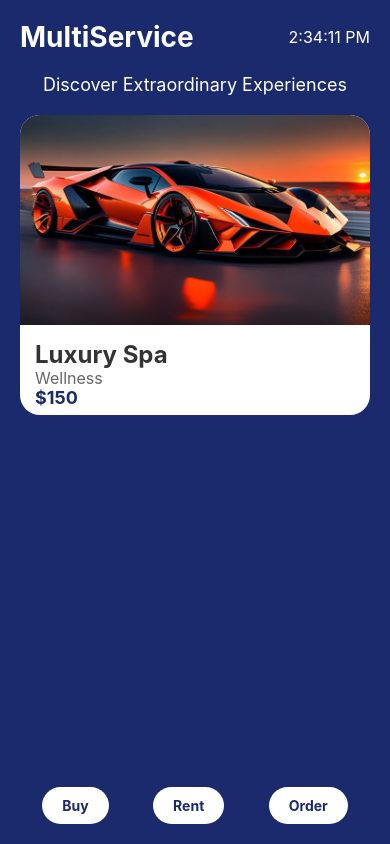
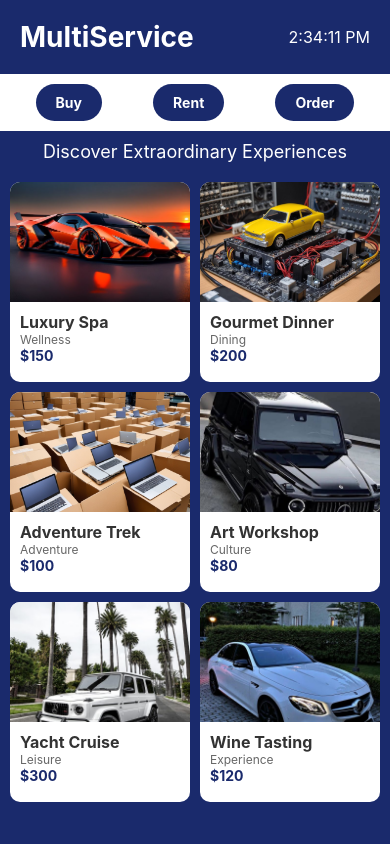
Before and after one commit to kappyrw/all-in-one, a React Native app: screen /HomeScreen in a window 390 px wide. Built offline with nearby package versions, Linux system fonts and the light colour scheme.

Commit message:
I have added the top sctions of rent,buy and order i have also added the grid made of two columns

```diff
--- a/src/screens/HomeScreen.js
+++ b/src/screens/HomeScreen.js
@@ -1,5 +1,5 @@
-import React, { useRef, useEffect, useState } from "react";
-import { StyleSheet, View, Text, Image, TouchableOpacity, Animated, Dimensions } from "react-native";
+import React, { useState, useEffect } from "react";
+import { StyleSheet, View, Text, Image, TouchableOpacity, ScrollView, Dimensions } from "react-native";
 import { SafeAreaView } from "react-native-safe-area-context";
 
 // Import product images (assuming they're still needed)
@@ -23,7 +23,6 @@ const initialServices = [
 
 const HomeScreen = ({ navigation }) => {
   const [currentTime, setCurrentTime] = useState(new Date().toLocaleTimeString());
-  const scrollX = useRef(new Animated.Value(0)).current;
   const [selectedService, setSelectedService] = useState(null);
 
   useEffect(() => {
@@ -34,29 +33,15 @@ const HomeScreen = ({ navigation }) => {
     return () => clearInterval(timerID);
   }, []);
 
-  const renderService = ({ item, index }) => {
-    const inputRange = [
-      (index - 1) * width,
-      index * width,
-      (index + 1) * width
-    ];
-
-    const scale = scrollX.interpolate({
-      inputRange,
-      outputRange: [0.8, 1, 0.8],
-      extrapolate: 'clamp'
-    });
-
+  const renderService = (item) => {
     return (
-      <TouchableOpacity onPress={() => setSelectedService(item)}>
-        <Animated.View style={[styles.serviceCard, { transform: [{ scale }] }]}>
+      <TouchableOpacity key={item.id} onPress={() => setSelectedService(item)} style={styles.serviceCard}>
         <Image source={item.image} style={styles.serviceImage} />
         <View style={styles.serviceInfo}>
           <Text style={styles.serviceName}>{item.name}</Text>
           <Text style={styles.serviceCategory}>{item.category}</Text>
           <Text style={styles.servicePrice}>{item.price}</Text>
         </View>
-        </Animated.View>
       </TouchableOpacity>
     );
   };
@@ -68,20 +53,23 @@ const HomeScreen = ({ navigation }) => {
         <Text style={styles.timeText}>{currentTime}</Text>
       </View>
 
+      <View style={styles.topButtons}>
+        <TouchableOpacity style={styles.topButton}>
+          <Text style={styles.topButtonText}>Buy</Text>
+        </TouchableOpacity>
+        <TouchableOpacity style={styles.topButton}>
+          <Text style={styles.topButtonText}>Rent</Text>
+        </TouchableOpacity>
+        <TouchableOpacity style={styles.topButton}>
+          <Text style={styles.topButtonText}>Order</Text>
+        </TouchableOpacity>
+      </View>
+
       <Text style={styles.subtitle}>Discover Extraordinary Experiences</Text>
 
-      <Animated.FlatList
-        data={initialServices}
-        renderItem={renderService}
-        keyExtractor={(item) => item.id}
-        horizontal
-        pagingEnabled
-        showsHorizontalScrollIndicator={false}
-        onScroll={Animated.event(
-          [{ nativeEvent: { contentOffset: { x: scrollX } } }],
-          { useNativeDriver: true }
-        )}
-      />
+      <ScrollView contentContainerStyle={styles.gridContainer}>
+        {initialServices.map(renderService)}
+      </ScrollView>
 
       {selectedService && (
         <View style={styles.detailsContainer}>
@@ -96,17 +84,7 @@ const HomeScreen = ({ navigation }) => {
         </View>
       )}
 
-      <View style={styles.footer}>
-        <TouchableOpacity style={styles.footerButton}>
-          <Text style={styles.footerButtonText}>Buy</Text>
-        </TouchableOpacity>
-        <TouchableOpacity style={styles.footerButton}>
-          <Text style={styles.footerButtonText}>Rent</Text>
-        </TouchableOpacity>
-        <TouchableOpacity style={styles.footerButton}>
-          <Text style={styles.footerButtonText}>Order</Text>
-        </TouchableOpacity>
-      </View>
+
     </SafeAreaView>
   );
 };
@@ -131,49 +109,69 @@ const styles = StyleSheet.create({
     fontSize: 16,
     color: '#fff',
   },
+  topButtons: {
+    flexDirection: 'row',
+    justifyContent: 'space-around',
+    padding: 10,
+    backgroundColor: '#fff',
+  },
+  topButton: {
+    paddingVertical: 10,
+    paddingHorizontal: 20,
+    borderRadius: 20,
+    backgroundColor: '#1a2a6c',
+  },
+  topButtonText: {
+    color: '#fff',
+    fontWeight: 'bold',
+  },
   subtitle: {
     fontSize: 18,
     color: '#fff',
     textAlign: 'center',
-    marginBottom: 20,
+    marginVertical: 10,
+  },
+  gridContainer: {
+    flexDirection: 'row',
+    flexWrap: 'wrap',
+    justifyContent: 'space-between',
+    padding: 10,
   },
   serviceCard: {
-    width: width - 40,
-    height: 300,
-    marginHorizontal: 20,
-    borderRadius: 20,
+    width: (width - 30) / 2,
+    height: 200,
+    marginBottom: 10,
+    borderRadius: 10,
     overflow: 'hidden',
     backgroundColor: '#fff',
   },
   serviceImage: {
     width: '100%',
-    height: '70%',
+    height: '60%',
     resizeMode: 'cover',
   },
   serviceInfo: {
-    padding: 15,
+    padding: 10,
   },
   serviceName: {
-    fontSize: 24,
+    fontSize: 16,
     fontWeight: 'bold',
     color: '#333',
   },
   serviceCategory: {
-    fontSize: 16,
+    fontSize: 12,
     color: '#666',
-    marginVertical: -1,
   },
   servicePrice: {
-    fontSize: 18,
+    fontSize: 14,
     fontWeight: 'bold',
     color: '#1a2a6c',
   },
   detailsContainer: {
     backgroundColor: 'rgba(255, 255, 255, 0.9)',
     padding: 20,
-    marginHorizontal: 20,
+    margin: 10,
     borderRadius: 10,
-    marginTop: 20,
   },
   detailsTitle: {
     fontSize: 22,
@@ -198,19 +196,13 @@ const styles = StyleSheet.create({
     fontWeight: 'bold',
   },
   footer: {
-    flexDirection: 'row',
-    justifyContent: 'space-around',
     padding: 20,
+    backgroundColor: '#fff',
   },
-  footerButton: {
-    backgroundColor: '#fff',
-    paddingVertical: 10,
-    paddingHorizontal: 20,
-    borderRadius: 20,
-  },
-  footerButtonText: {
+  footerText: {
     color: '#1a2a6c',
-    fontWeight: 'bold',
+    fontSize: 16,
+    marginBottom: 5,
   },
 });
 
```
Also changed, not shown: metro.config.js (added, +11 -0 lines), package.json (+5 -2 lines), 1 other file (tests, documents, lock files or other folders). Lines whose indentation alone changed are shown as unchanged.
